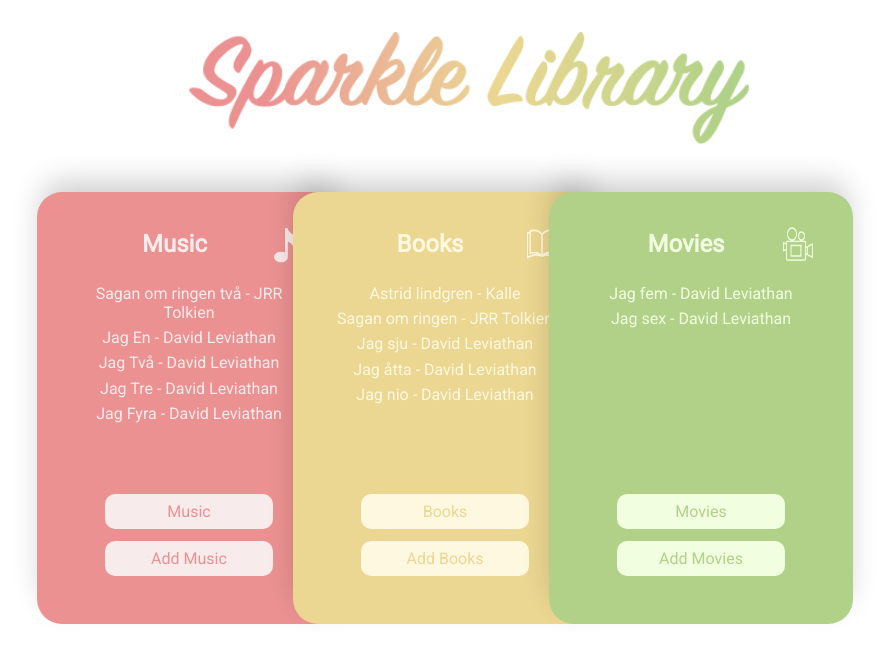
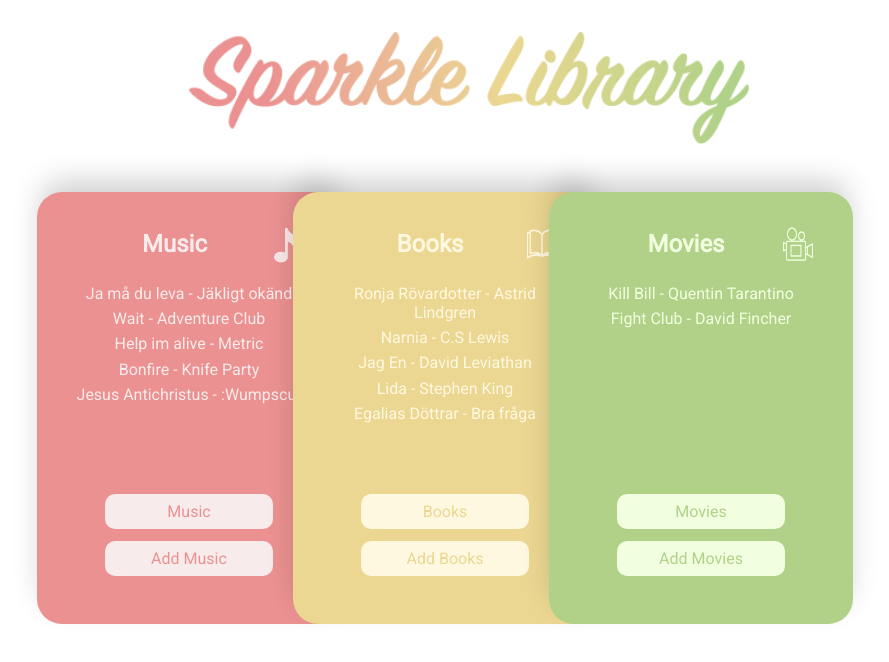
Before and after one commit to neda-jahadi/Sparkles, a React (Create React App) app: page / in a window 1280 px wide. Shown: the top 662 px of the page, without its empty margins (171-1060 px from the left). Built offline with nearby package versions, Linux system fonts and the light colour scheme.

Commit message:
fixat färdigt tabbarna, och lagt till bra värden i defaultlistiorna, fanny och karin

```diff
--- a/src/components/Container.css
+++ b/src/components/Container.css
@@ -18,7 +18,7 @@ section {
   section{
     width: 80vw;
     max-width: 60rem;
-    height: 70vh;
+    height: 60vh;
     margin: 5rem auto;
     padding: 0 3.5rem 2rem;
     border-radius: 20px;
@@ -62,8 +62,9 @@ section {
     .tab:hover{
      cursor:pointer;
     }
-    button.tab-active{
+    nav button.tab-active{
       height: calc(100% + 1rem);
+      z-index: 4;
 
     }
     .tab > img{
--- a/src/components/Container.jsx
+++ b/src/components/Container.jsx
@@ -36,17 +36,17 @@ const Container = ({children}) => {
 
         <section className={colorBackground}>
             <nav>
-                    <button className={'tab background-red'+musicTab}
+                    <button aria-label="Go to music" className={'tab background-red'+musicTab}
                     onClick={()=> dispatch(categoryActions.choseMusic())}>
                         <img src={musicIcon} alt="Go to music category" className="music-icon"/>
                     </button>
 
-                    <button className={'tab background-yellow'+bookTab}
+                    <button aria-label="Go to book" className={'tab background-yellow'+bookTab}
                     onClick={()=> dispatch(categoryActions.choseBooks())}>
                         <img src={bookIcon} alt="Go to book category" className="book-icon"/>
                     </button>
 
-                    <button className={'tab background-green'+movieTab}
+                    <button aria-label="Go to movies" className={'tab background-green'+movieTab}
                     onClick={()=> dispatch(categoryActions.choseMovies())}>
                         <img src={movieIcon} alt="Go to movie category" className="movie-icon"/>
                     </button>
--- a/src/features/booksReducer.js
+++ b/src/features/booksReducer.js
@@ -11,11 +11,11 @@ const booksListActions = {
 }
 
 const booksList = [
-    {title: 'Astrid lindgren', creator: 'Kalle', rating:'5', usedBefore:'yes', comment: 'Apläskig'},
-    {title: 'Sagan om ringen', creator: 'JRR Tolkien', usedBefore:false, comment: 'Kan den här vara bra?'},
-    {title: 'Jag sju', creator: 'David Leviathan', rating:'1', usedBefore:'yes', comment: 'Läs den!'},
-    {title: 'Jag åtta', creator: 'David Leviathan', rating:'4', usedBefore:'no', comment: 'Läs den!'},
-    {title: 'Jag nio', creator: 'David Leviathan', rating:'3', usedBefore:'no', comment: 'Läs den!'},
+    {title: 'Ronja Rövardotter', creator: 'Astrid Lindgren', rating:'5', usedBefore:'yes', comment: 'Bra barnbok'},
+    {title: 'Narnia', creator: 'C.S Lewis', rating: '', usedBefore:'no', comment: 'Kan den här vara bra?'},
+    {title: 'Jag En', creator: 'David Leviathan', rating:'3', usedBefore:'yes', comment: 'Läs den!'},
+    {title: 'Lida', creator: 'Stephen King', rating:'2', usedBefore:'yes', comment: 'Sjukt läskig'},
+    {title: 'Egalias Döttrar', creator: 'Bra fråga', rating:'', usedBefore:'no', comment: 'Nåt feministiskt'},
 ];
 
 
--- a/src/features/moviesReducer.js
+++ b/src/features/moviesReducer.js
@@ -10,12 +10,10 @@ const moviesListActions = {
 }
 
 const moviesList = [
-    {title: 'Jag fem', creator: 'David Leviathan', rating:'1', usedBefore:'no', comment: 'Läs den!'},
-    {title: 'Jag sex', creator: 'David Leviathan', rating:'2', usedBefore:'yes', comment: 'Läs den!'},
+    {title: 'Kill Bill', creator: 'Quentin Tarantino', rating:'', usedBefore:'no', comment: 'Läs den!'},
+    {title: 'Fight Club', creator: 'David Fincher', rating:'5', usedBefore:'yes', comment: 'We do not talk about fight club!'},
 
 ];
-
-
 
 const reducer = createReducer(moviesList, {
     [addToMoviesList]: (state, action) => [...state, action.payload],
--- a/src/features/musicReducer.js
+++ b/src/features/musicReducer.js
@@ -10,11 +10,11 @@ const musicListActions = {
 }
 
 const musicList = [
-    {title: 'Sagan om ringen två', creator: 'JRR Tolkien', rating:'2', usedBefore:'no', comment: 'Kan den här vara bra?'},
-    {title: 'Jag En', creator: 'David Leviathan', usedBefore:'no', rating:'4', comment: 'Läs den!'},
-    {title: 'Jag Två', creator: 'David Leviathan', usedBefore:'yes', rating:'3', comment: 'Läs den!'},
-    {title: 'Jag Tre', creator: 'David Leviathan', usedBefore:'no', rating:'2', comment: 'Läs den!'},
-    {title: 'Jag Fyra', creator: 'David Leviathan', usedBefore:'yes', rating:'5', comment: 'Läs den!'},
+    {title: 'Ja må du leva', creator: 'Jäkligt okänd', rating:'2', usedBefore:'yes', comment: 'Pinsamt när folk sjunger den för en'},
+    {title: 'Wait', creator: 'Adventure Club', usedBefore:'yes', rating:'4', comment: 'Happy flappy'},
+    {title: 'Help im alive', creator: 'Metric', usedBefore:'no', rating:'', comment: 'Tips från kompis'},
+    {title: 'Bonfire', creator: 'Knife Party', usedBefore:'yes', rating:'5', comment: 'LRAD är visserligen bättre.'},
+    {title: 'Jesus Antichristus', creator: ':Wumpscut', usedBefore:'yes', rating:'2', comment: 'Den var bättre förr.'},
 ];
 
 
```
